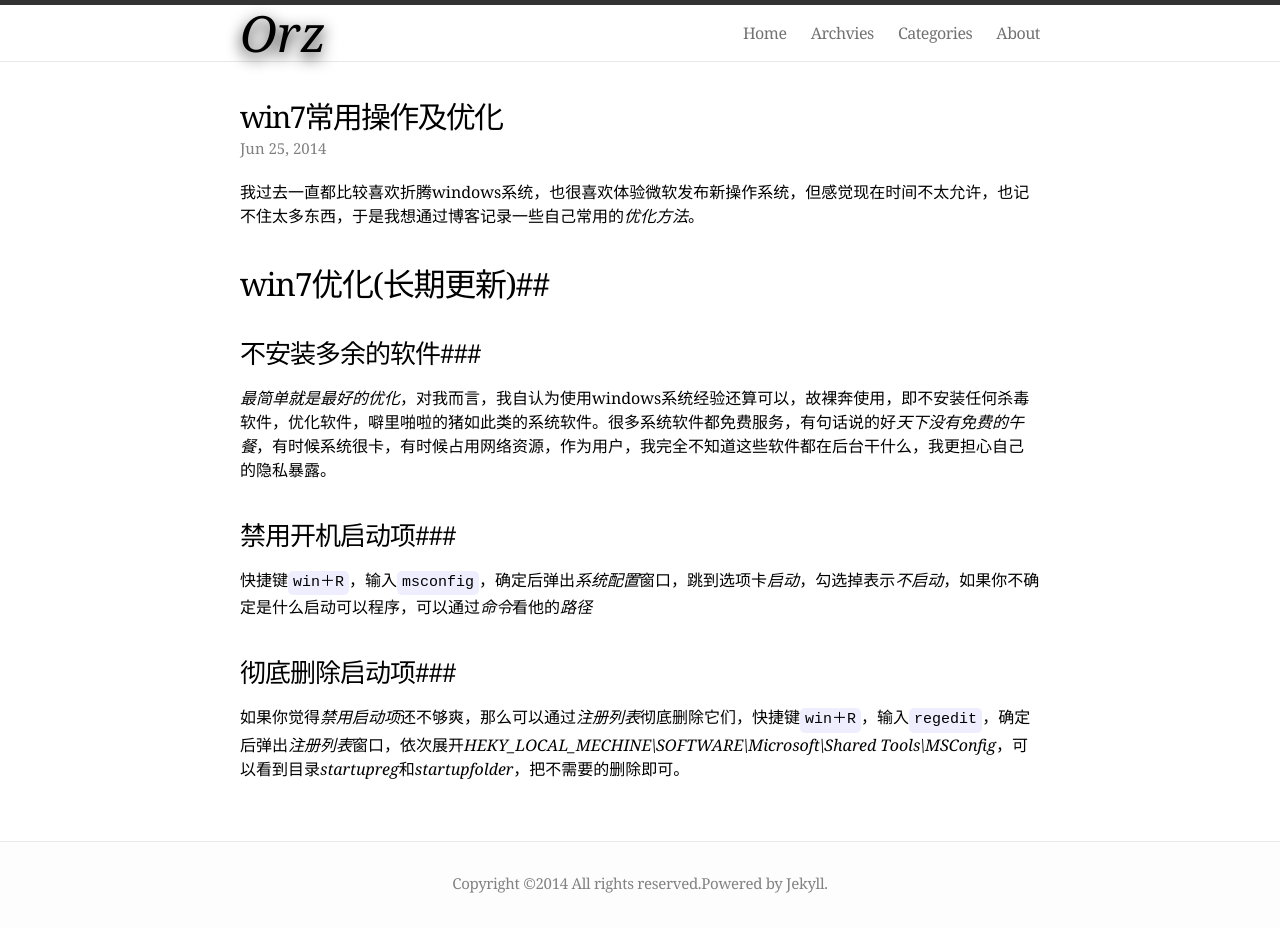
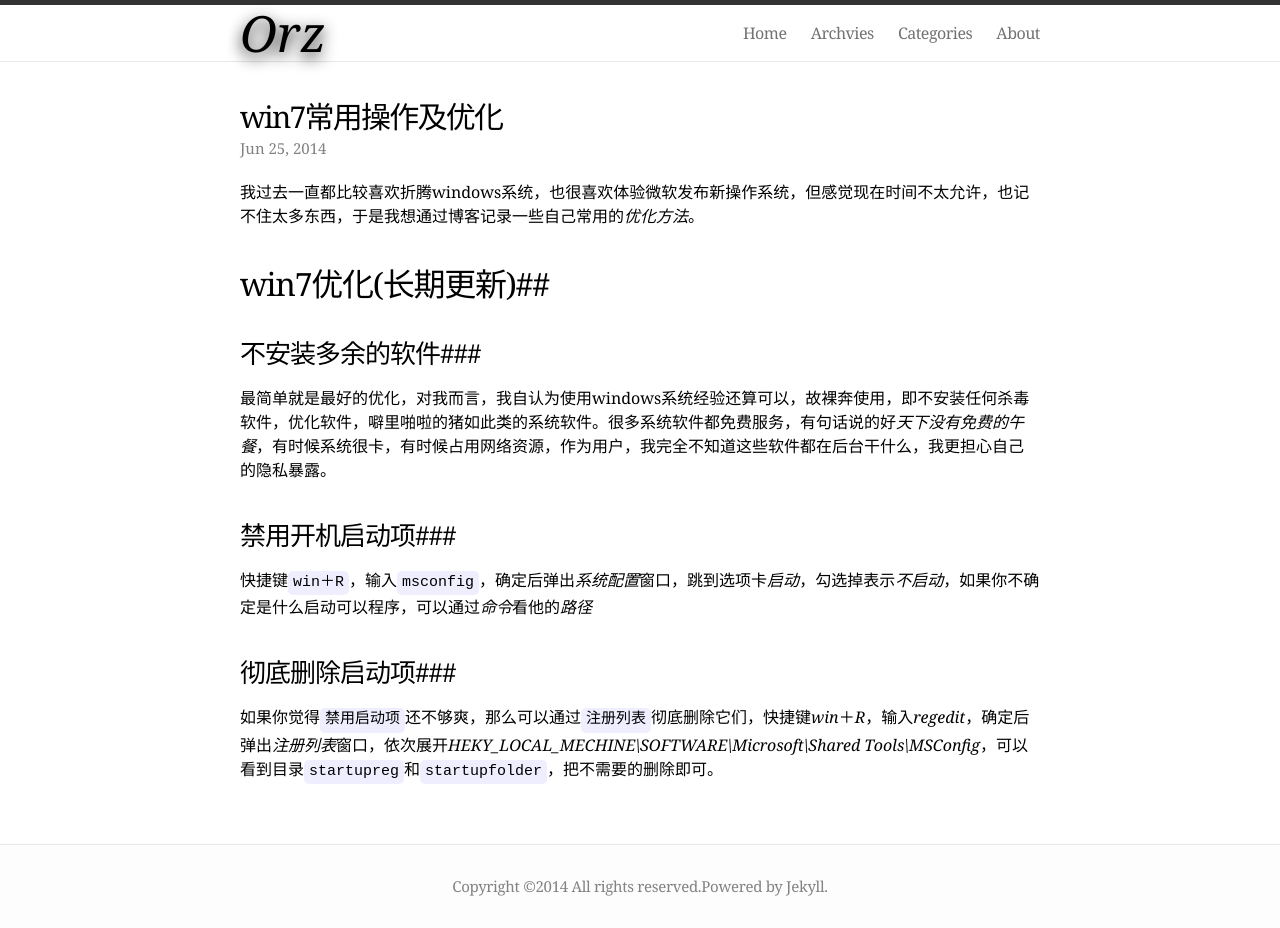
Before and after one commit to MaxwellXu/maxwellxu.github.com, a Jekyll site: the page built from _posts/2014-06-25-win7-optimizing-1.md, in a window 1280 px wide. Built offline with Jekyll 4.4.1, drawn with Linux system fonts in a browser that asks for light colours; comment, search, counter and statistics services are not loaded.

```diff
--- a/_posts/2014-06-25-win7-optimizing-1.md
+++ b/_posts/2014-06-25-win7-optimizing-1.md
@@ -12,7 +12,7 @@ categories: Other
 
 ###不安装多余的软件###
 
-*最简单就是最好的优化*，对我而言，我自认为使用windows系统经验还算可以，故裸奔使用，即不安装任何杀毒软件，优化软件，噼里啪啦的猪如此类的系统软件。很多系统软件都免费服务，有句话说的好*天下没有免费的午餐*，有时候系统很卡，有时候占用网络资源，作为用户，我完全不知道这些软件都在后台干什么，我更担心自己的隐私暴露。
+最简单就是最好的优化，对我而言，我自认为使用windows系统经验还算可以，故裸奔使用，即不安装任何杀毒软件，优化软件，噼里啪啦的猪如此类的系统软件。很多系统软件都免费服务，有句话说的好*天下没有免费的午餐*，有时候系统很卡，有时候占用网络资源，作为用户，我完全不知道这些软件都在后台干什么，我更担心自己的隐私暴露。
 
 ###禁用开机启动项###
 
@@ -20,4 +20,4 @@ categories: Other
 
 ###彻底删除启动项###
 
-如果你觉得*禁用启动项*还不够爽，那么可以通过*注册列表*彻底删除它们，快捷键`win＋R`，输入`regedit`，确定后弹出*注册列表*窗口，依次展开*HEKY_LOCAL_MECHINE\SOFTWARE\Microsoft\Shared Tools\MSConfig*，可以看到目录*startupreg*和*startupfolder*，把不需要的删除即可。
+如果你觉得`禁用启动项`还不够爽，那么可以通过`注册列表`彻底删除它们，快捷键*win*＋*R*，输入*regedit*，确定后弹出*注册列表*窗口，依次展开*HEKY_LOCAL_MECHINE\SOFTWARE\Microsoft\Shared Tools\MSConfig*，可以看到目录`startupreg`和`startupfolder`，把不需要的删除即可。
```
